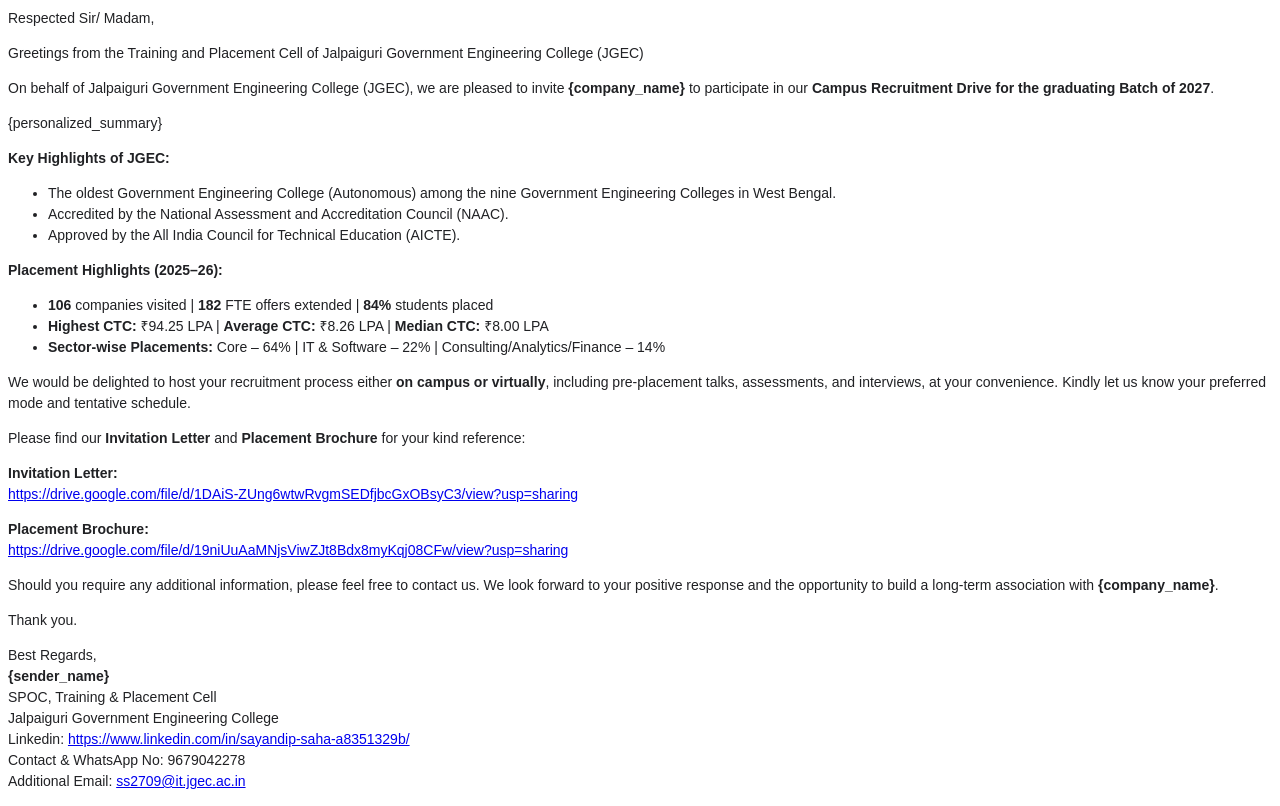
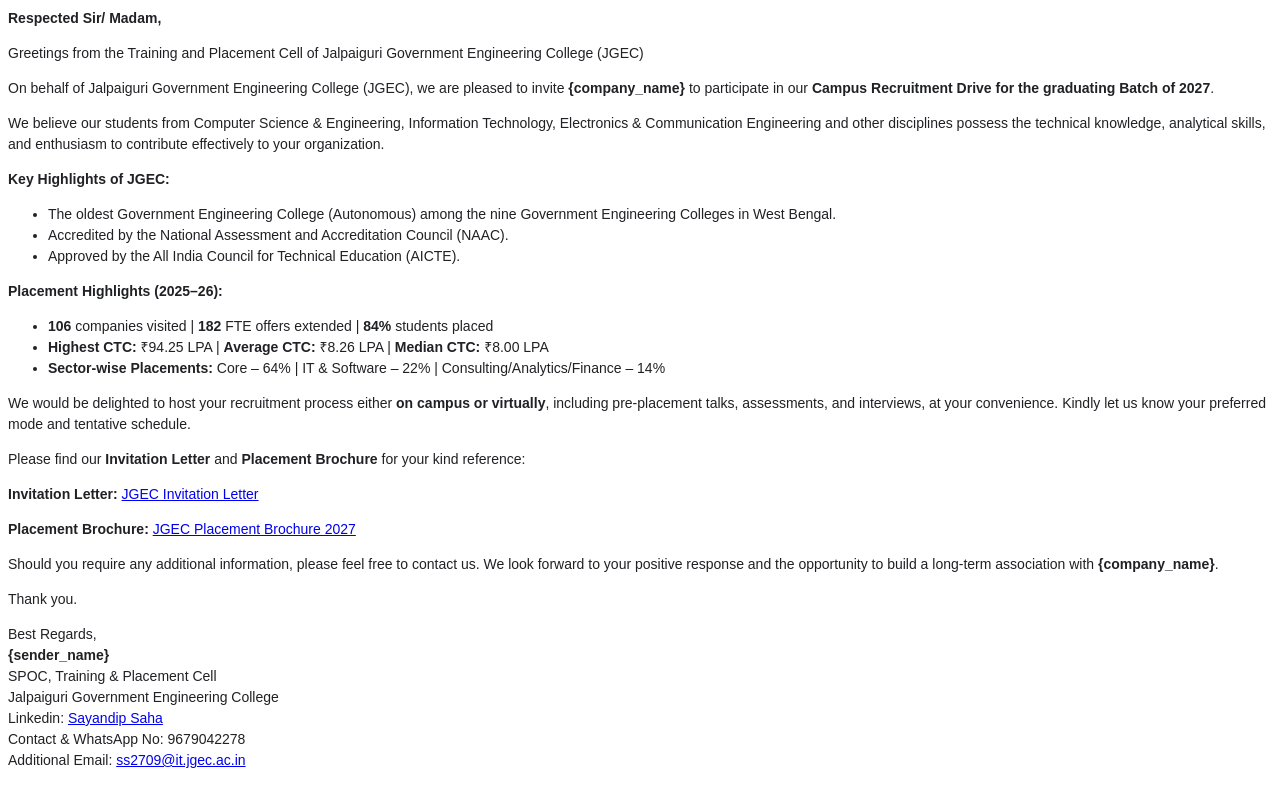
Before and after one commit to SayandipSaha666/Bulk-Emailing-Repo, a Python web app: template templates/email_template.html in a window 1280 px wide. After the commit the page ends 768 px from the top, so only its background shows below. Run offline with Jinja, Linux system fonts and the light colour scheme; the template is opened without the code that fills it, so the values that code supplies are empty.

Commit message:
fix: Updated repo

```diff
--- a/main.py
+++ b/main.py
@@ -12,7 +12,7 @@ import yaml
 from datetime import datetime
 from dotenv import load_dotenv
 
-from sheets_client import SheetsClient, group_rows_by_company
+from sheets_client import SheetsClient, group_rows_by_company, get_google_credentials
 from personalizer import Personalizer
 from email_sender import EmailSender
 from gmail_checker import GmailHistoryChecker
@@ -47,7 +47,8 @@ def main():
     personalizer = Personalizer(config)
 
     if not args.dry_run:
-        sender = EmailSender(config)
+        creds = get_google_credentials(config["gmail_history_check"]["credentials_file"])
+        sender = EmailSender(config, creds)
 
     rows = sheets.get_rows()
     log(f"Loaded {len(rows)} rows from sheet.")
--- a/sheets_client.py
+++ b/sheets_client.py
@@ -16,6 +16,7 @@ from google_auth_oauthlib.flow import InstalledAppFlow
 SCOPES = [
     "https://www.googleapis.com/auth/spreadsheets",
     "https://www.googleapis.com/auth/gmail.readonly",
+    "https://www.googleapis.com/auth/gmail.send",
 ]
 TOKEN_FILE = "google_token.json"
 
--- a/templates/email_template.html
+++ b/templates/email_template.html
@@ -1,18 +1,23 @@
 <html>
+
 <body style="font-family: Arial, sans-serif; font-size: 14px; color: #202124; line-height: 1.5;">
 
-<p>Respected Sir/ Madam,</p>
+  <p><b>Respected Sir/ Madam,</b></p>
 
   <p>Greetings from the Training and Placement Cell of Jalpaiguri Government Engineering College (JGEC) </p>
 
   <p>On behalf of Jalpaiguri Government Engineering College (JGEC), we are pleased to invite
-<b>{company_name}</b> to participate in our <b>Campus Recruitment Drive for the graduating Batch of 2027</b>.</p>
+    <b>{company_name}</b> to participate in our <b>Campus Recruitment Drive for the graduating Batch of 2027</b>.
+  </p>
 
-<p>{personalized_summary}</p>
+  <p>We believe our students from Computer Science & Engineering, Information Technology, Electronics & Communication
+    Engineering and other disciplines possess the technical knowledge, analytical skills, and enthusiasm to contribute
+    effectively to your organization.</p>
 
   <p><b>Key Highlights of JGEC:</b></p>
   <ul>
-  <li>The oldest Government Engineering College (Autonomous) among the nine Government Engineering Colleges in West Bengal.</li>
+    <li>The oldest Government Engineering College (Autonomous) among the nine Government Engineering Colleges in West
+      Bengal.</li>
     <li>Accredited by the National Assessment and Accreditation Council (NAAC).</li>
     <li>Approved by the All India Council for Technical Education (AICTE).</li>
   </ul>
@@ -30,13 +35,15 @@ mode and tentative schedule.</p>
 
   <p>Please find our <b>Invitation Letter</b> and <b>Placement Brochure</b> for your kind reference:</p>
 
-<p><b>Invitation Letter:</b><br>
+  <p><b>Invitation Letter:</b>
     <a href="https://drive.google.com/file/d/1DAiS-ZUng6wtwRvgmSEDfjbcGxOBsyC3/view?usp=sharing">
-https://drive.google.com/file/d/1DAiS-ZUng6wtwRvgmSEDfjbcGxOBsyC3/view?usp=sharing</a></p>
+      JGEC Invitation Letter</a>
+  </p>
 
-<p><b>Placement Brochure:</b><br>
+  <p><b>Placement Brochure:</b>
     <a href="https://drive.google.com/file/d/19niUuAaMNjsViwZJt8Bdx8myKqj08CFw/view?usp=sharing">
-https://drive.google.com/file/d/19niUuAaMNjsViwZJt8Bdx8myKqj08CFw/view?usp=sharing</a></p>
+      JGEC Placement Brochure 2027</a>
+  </p>
 
   <p>Should you require any additional information, please feel free to contact us. We look forward to your
     positive response and the opportunity to build a long-term association with <b>{company_name}</b>.</p>
@@ -47,9 +54,11 @@ positive response and the opportunity to build a long-term association with <b>{
     <b>{sender_name}</b><br>
     SPOC, Training &amp; Placement Cell<br>
     Jalpaiguri Government Engineering College<br>
-Linkedin: <a href="https://www.linkedin.com/in/sayandip-saha-a8351329b/">https://www.linkedin.com/in/sayandip-saha-a8351329b/</a><br>
+    Linkedin: <a href="https://www.linkedin.com/in/sayandip-saha-a8351329b/">Sayandip Saha</a><br>
     Contact &amp; WhatsApp No: 9679042278<br>
-Additional Email: <a href="mailto:ss2709@it.jgec.ac.in">ss2709@it.jgec.ac.in</a></p>
+    Additional Email: <a href="mailto:ss2709@it.jgec.ac.in">ss2709@it.jgec.ac.in</a>
+  </p>
 
 </body>
+
 </html>
```
Also changed, not shown: email_sender.py (+11 -13 lines), 1 other file. Lines whose indentation alone changed are shown as unchanged.
